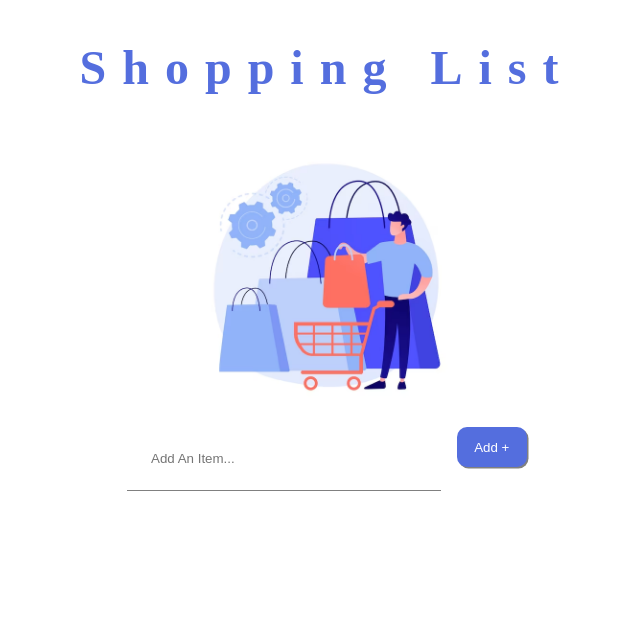
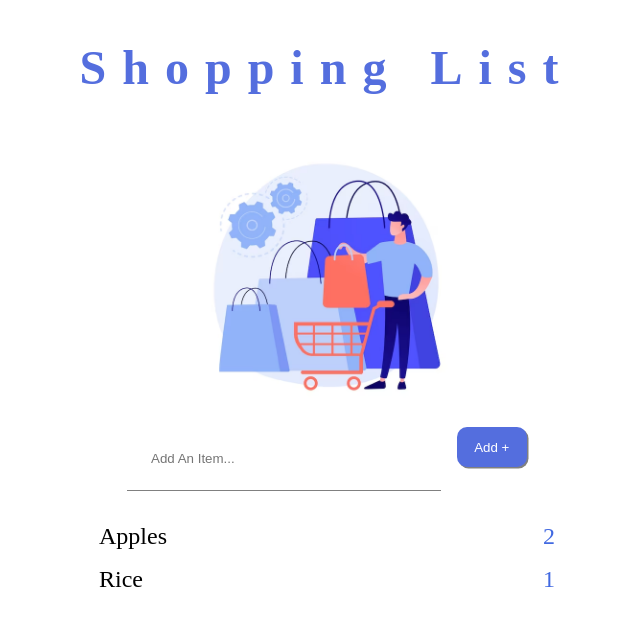
Before and after one commit to DivakarPS/Forms, a React (Vite) app in the folder ShoppingList/: page / in a window 1280 px wide. Shown: the top 626 px of the page, without its empty margins (313-953 px from the left). Built offline with nearby package versions, Linux system fonts and the light colour scheme.

Commit message:
added Item and ItemList

```diff
--- /dev/null
+++ b/ShoppingList/src/Components/Item/Item.css
@@ -0,0 +1,16 @@
+.item-wrapper{
+    display: flex;
+    width: 100%;
+    justify-content: space-around;
+    margin-bottom: 1rem;
+}
+
+.item-name {
+    flex-basis: 80%;
+    font-size: x-large;
+}
+
+.item-quantity {
+    font-size: x-large;
+    color: royalblue;
+}
--- /dev/null
+++ b/ShoppingList/src/Components/Item/Item.jsx
@@ -0,0 +1,16 @@
+import './Item.css';
+
+function Item({itemName , quantity}){
+    return (
+        <div className="item-wrapper">
+            <div className="item-name">
+                {itemName}
+            </div>
+            <div className="item-quantity">
+                {quantity}
+            </div>
+        </div>
+    )
+}
+
+export default Item;
--- /dev/null
+++ b/ShoppingList/src/Components/ItemList/ItemList.css
@@ -0,0 +1,3 @@
+.shopping-items-wrapper{
+    width: 100%;
+}
--- /dev/null
+++ b/ShoppingList/src/Components/ItemList/ItemList.jsx
@@ -0,0 +1,26 @@
+import './ItemList.css';
+
+import Item from "../Item/Item";
+
+function ItemList({ shoppingItems }) {
+  return (
+    <div className="shopping-items-wrapper">
+        {
+            shoppingItems && shoppingItems.map( item => {
+                console.log("quantity is:", item.quantity)
+                return (
+                    <Item
+                        itemName = {item.name}
+                        key={item.id}
+                        quantity={item.quantity}
+                    />
+                )
+            } )
+        }
+
+
+    </div>
+  );
+}
+
+export default ItemList;
--- a/ShoppingList/src/Components/ShoppingList/ShoppingList.css
+++ b/ShoppingList/src/Components/ShoppingList/ShoppingList.css
@@ -2,4 +2,7 @@
     display: flex;
     align-items: center;
     flex-direction: column;
+    gap: 2rem;
+    width: 500px;
+    margin: 0 auto;
 }
--- a/ShoppingList/src/Components/ShoppingList/ShoppingList.jsx
+++ b/ShoppingList/src/Components/ShoppingList/ShoppingList.jsx
@@ -2,6 +2,13 @@ import './ShoppingList.css'
 
 import Header from "../Header/Header";
 import InputItem from "../InputItem/InputItem";
+import ItemList from '../ItemList/ItemList';
+
+
+const shoppingItems = [
+    { id:'1', name:'Apples', quantity: 2 },
+    { id:'2', name:'Rice', quantity: 1 }
+]
 
 
 function ShoppingList() {
@@ -10,6 +17,7 @@ function ShoppingList() {
             <Header />
             <div className="current-shopping-list">
                 <InputItem />
+                <ItemList shoppingItems={shoppingItems}/>
             </div>
         </>
     )
```
Also changed, not shown: 1 other file (tests, documents, lock files or other folders).
